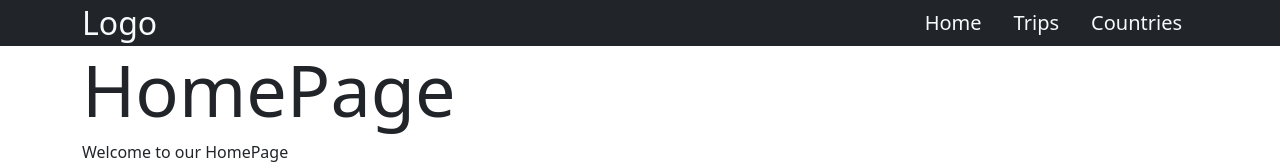
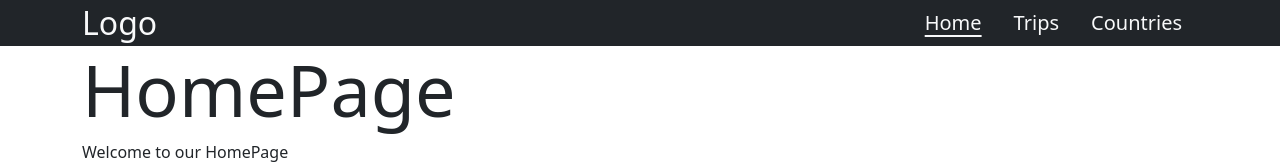
Before and after one commit to LSVerslas/FrontEndas, a React (Vite) app: page / in a window 1280 px wide. Shown: the top 164 px of the page. Built offline with nearby package versions, Linux system fonts and the light colour scheme.

Commit message:
underline

```diff
--- a/src/styles/App.css
+++ b/src/styles/App.css
@@ -2,3 +2,7 @@
 .navLink:hover {
     background: #7b7b7b;
 }
+.navLink.active {
+    text-decoration: underline;
+    text-underline-offset: 5px;
+}
```
